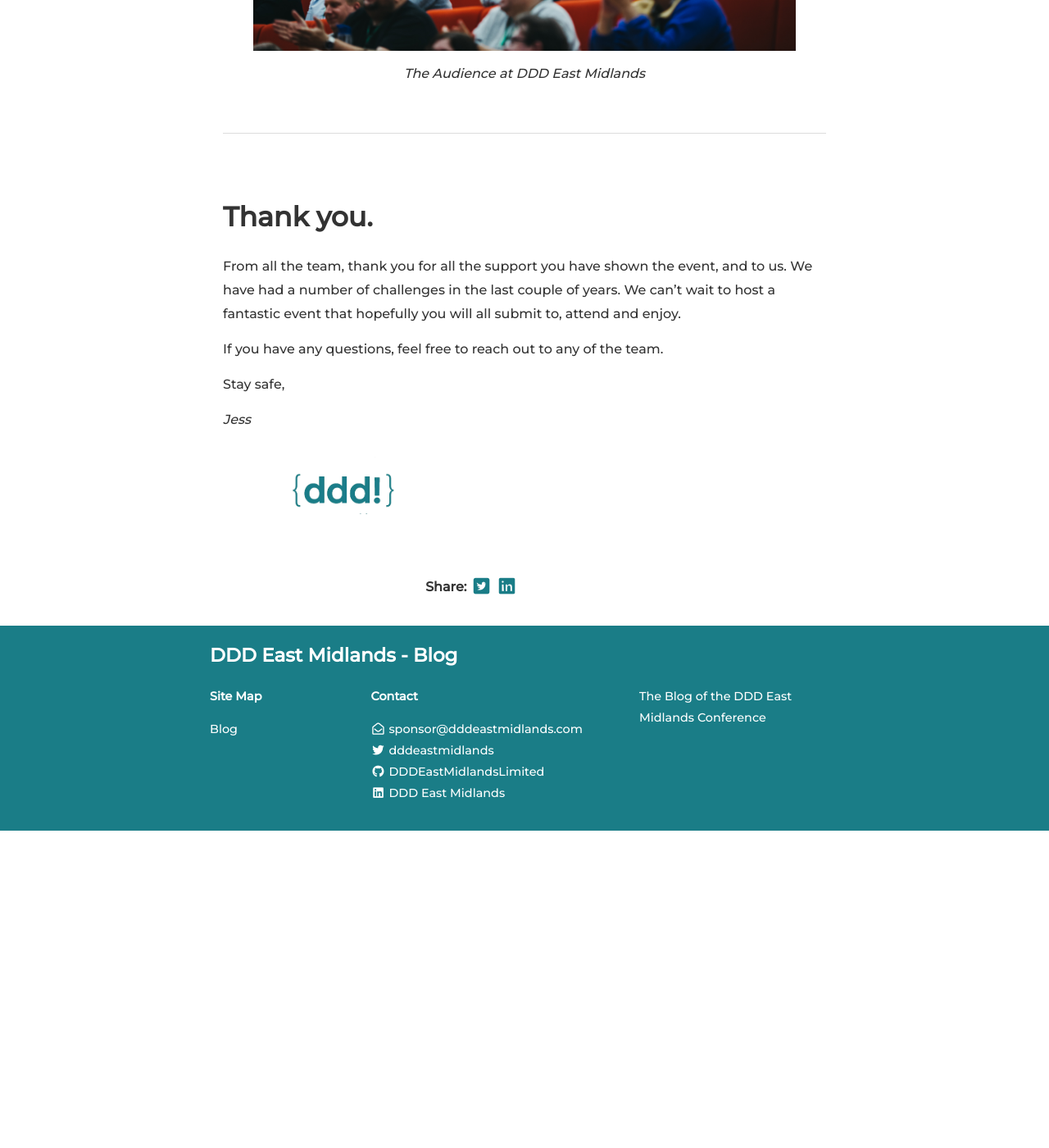
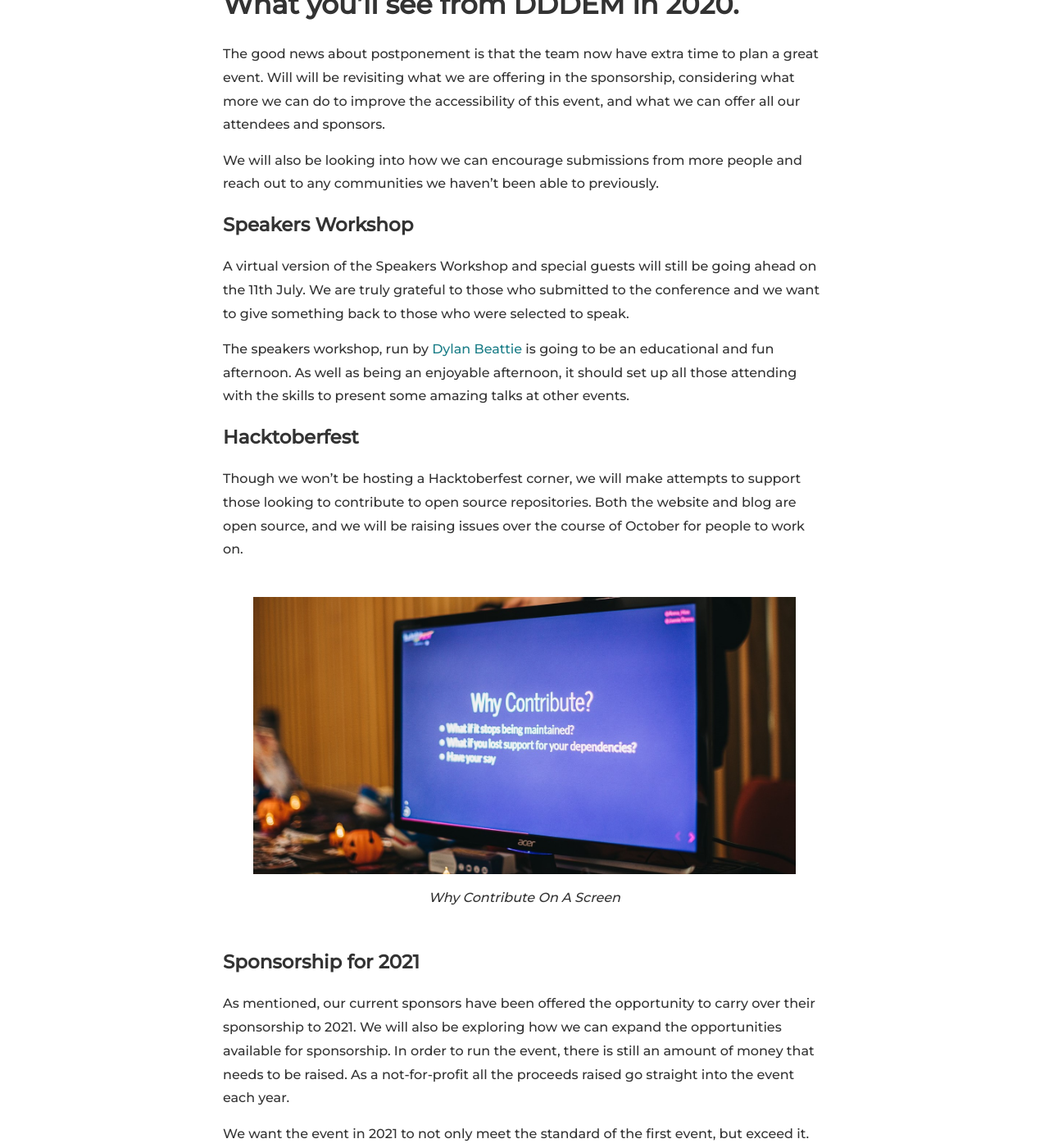
Before and after one commit to DDDEastMidlandsLimited/dddem-blog, a Jekyll site: the page built from _posts/2020-06-21-covid-decision.md, in a window 1280 px wide and 1400 px high, scrolled down 3964 px. Shown: the whole window at 82% size. Built offline with Jekyll 4.4.1, drawn with Linux system fonts in a browser that asks for light colours; nearby versions of some CDN libraries; before the commit the page ends 4977 px from its top, so only the background shows below that; some of the changed text lies outside the part shown.

Commit message:
Add more content to Covid blog

```diff
--- a/_posts/2020-06-21-covid-decision.md
+++ b/_posts/2020-06-21-covid-decision.md
@@ -87,6 +81,43 @@
 
 ---
 <br/>
+
+# What you'll see from DDDEM in 2020.
+
+The good news about postponement is that the team now have extra time to plan a great event. Will will be revisiting what we are offering in the sponsorship, considering what more we can do to improve the accessibility of this event, and what we can offer all our attendees and sponsors.
+
+We will also be looking into how we can encourage submissions from more people and reach out to any communities we haven't been able to previously.
+
+### Speakers Workshop
+
+A virtual version of the Speakers Workshop and special guests will still be going ahead on the 11th July. We are truly grateful to those who submitted to the conference and we want to give something back to those who were selected to speak.
+
+The speakers workshop, run by <a href="https://dylanbeattie.net/" target="_blank">Dylan Beattie</a> is going to be an educational and fun afternoon. As well as being an enjoyable afternoon, it should set up all those attending with the skills to present some amazing talks at other events.
+
+### Hacktoberfest
+
+Though we won't be hosting a Hacktoberfest corner, we will make attempts to support those looking to contribute to open source repositories. Both the website and blog are open source, and we will be raising issues over the course of October for people to work on.
+
+<br/>
+<img src="/assets/img/2020-06-21/contribute.jpg" alt="Why Contribute On A Screen" width="100%"/>
+<center>
+<i>Why Contribute On A Screen</i>
+</center>
+<br/>
+
+### Sponsorship for 2021
+
+As mentioned, our current sponsors have been offered the opportunity to carry over their sponsorship to 2021. We will also be exploring how we can expand the opportunities available for sponsorship. In order to run the event, there is still an amount of money that needs to be raised. As a not-for-profit all the proceeds raised go straight into the event each year.
+
+We want the event in 2021 to not only meet the standard of the first event, but exceed it. We would love to offer support to those who need it to attend the event, or expand the general offerings to attendees.
+
+### Encouraging speaking
+
+We will use some of this time to expand the range of audiences we reach and to continue to encourage people to try speaking. Throughout we will offer support to those wanting to try speaking at local events, and submitting to the conference next year.
+
+Everyone has something valuable to say and educational content to share. There is a lot of talented and smart people throughout the East Midlands. We want to encourage them to take to the stage and further enrich the local communities tech scene.
+
+---
 
 # Thank you.
 
```
Also changed, not shown: other parts of _posts/2020-06-21-covid-decision.md (+1 -7 lines), assets/img/2020-06-21/contribute.jpg (added).
